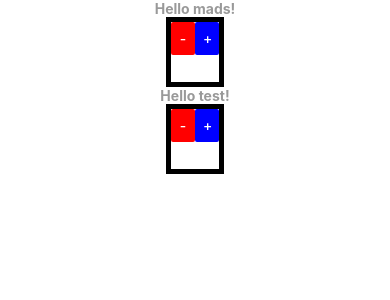
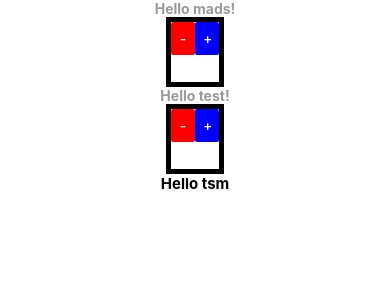
Before and after one commit to theCaptain420/typescriptRNapp, a React Native app: screen / in a window 390 px wide. Shown: the top 300 px of the page. Built offline with nearby package versions, Linux system fonts and the light colour scheme; what react-native would draw is missing.

Commit message:
implement and create entermyname

```diff
--- a/App.tsx
+++ b/App.tsx
@@ -11,6 +11,7 @@ import {
 
 import {EnthuTest} from './src/home/EnthusiasmTest'
 import {Enthu} from './src/home/Enthusiasm'
+import EnterMyName from './src/home/EnterMyName'
 
 declare const global: {HermesInternal: null | {}};
 
@@ -19,7 +20,7 @@ const App = () => {
     <View>
       <EnthuTest name="mads" enthusiasmLevel={1}/>
       <Enthu name="test" enthusiasmLevel={1} />
-
+      <EnterMyName name="tsm" favoriteNumber={1}/>
     </View>
   );
 };
--- a/src/home/EnterMyName.tsx
+++ b/src/home/EnterMyName.tsx
@@ -25,6 +25,24 @@ export default class EnterMyName extends React.Component<Props,State>{
         }
     }
 
+    render(){
+        return(
+            <View>
+                <Text style={styles.header}>
+                    Hello {this.state.name}
+                </Text>
+            </View>
+        )
+    }
+
+}
 
 
-}
+const styles = StyleSheet.create({
+    header: {
+      alignSelf:"center",
+      fontSize:15,
+      fontWeight:"bold"
+
+    },
+  })
```
